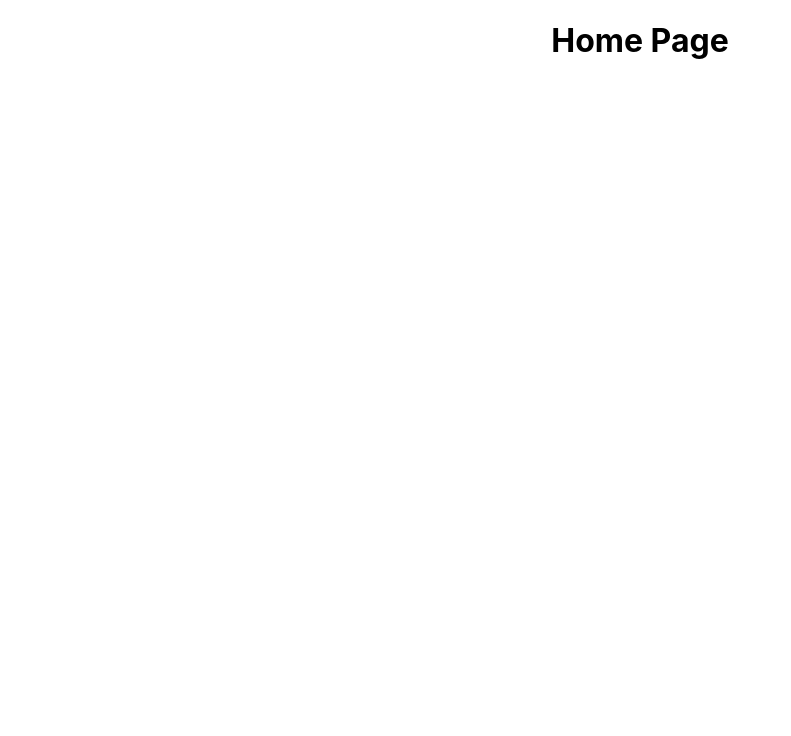
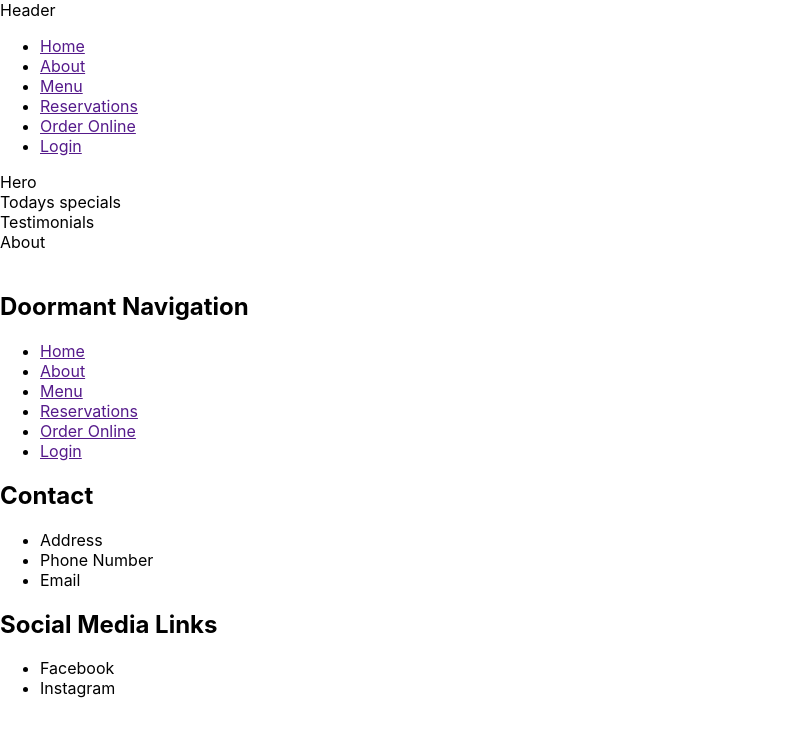
Before and after one commit to T-khalifa01/capstone-project, a React (Create React App) app: page / in a window 1280 px wide. Shown: the top 736 px of the page, without its empty margins (0-791 px from the left). Built offline with nearby package versions, Linux system fonts and the light colour scheme.

Commit message:
added semantics some meta data and ogp. also Header, Nav, Main and Footer components.

```diff
--- a/public/index.html
+++ b/public/index.html
@@ -5,10 +5,15 @@
     <link rel="icon" href="%PUBLIC_URL%/favicon.ico" />
     <meta name="viewport" content="width=device-width, initial-scale=1" />
     <meta name="theme-color" content="#000000" />
-    <meta
-      name="description"
-      content="Web site created using create-react-app"
-    />
+    <meta name="description" content="Cousera Meta front-end Developer Professional certificate Capstone Project; The Little Lemon Restaurant">
+    <meta name="author" content="Khalifa Ahmad">
+    <meta property="og:site_name" content="Little Lemon">
+    <meta property="og:title" content="Home Page">
+    <meta property="og:type" content="website">
+    <meta property="og:local" content="en_us">
+    <meta property="og:image" content="">
+    <meta property="og:description" content="We are a family owned Mediterranean restaurant, focused on traditional recipes served with a modern twist.">
+    <meta property="og:url" content="">
     <link rel="apple-touch-icon" href="%PUBLIC_URL%/logo192.png" />
     <!--
       manifest.json provides metadata used when your web app is installed on a
@@ -24,7 +29,7 @@
       work correctly both with client-side routing and a non-root public URL.
       Learn how to configure a non-root public URL by running `npm run build`.
     -->
-    <title>React App</title>
+    <title>Little Lemon</title>
   </head>
   <body>
     <noscript>You need to enable JavaScript to run this app.</noscript>
--- a/src/App.js
+++ b/src/App.js
@@ -1,10 +1,18 @@
 import './App.css';
+import Header from './components/Header';
+import Nav from './components/Nav';
+import Main from './components/Main';
+import Footer from './components/Footer';
+
 
 function App() {
   return (
-    <div className="App">
-      <h1>Home Page</h1>
-    </div>
+    <>
+      <Header/>
+      <Nav/>
+      <Main/>
+      <Footer/>
+    </>
   );
 }
 
--- /dev/null
+++ b/src/components/Footer.js
@@ -0,0 +1,59 @@
+
+
+function Footer() {
+  return (
+    <footer>
+
+      <section>
+        <img src="" alt=""></img>
+      </section>
+
+      <article>
+        <section>
+          <h2>Doormant Navigation</h2>
+        </section>
+
+        <section>
+          <ul>
+            <li><a href="">Home</a></li>
+            <li><a href="">About</a></li>
+            <li><a href="">Menu</a></li>
+            <li><a href="">Reservations</a></li>
+            <li><a href="">Order Online</a></li>
+            <li><a href="">Login</a></li>
+          </ul>
+        </section>
+      </article>
+
+      <article>
+        <section>
+          <h2>Contact</h2>
+        </section>
+
+        <section>
+          <ul>
+            <li><a>Address</a></li>
+            <li><a>Phone Number</a></li>
+            <li><a>Email</a></li>
+          </ul>
+        </section>
+      </article>
+
+      <article>
+        <section>
+          <h2>Social Media Links</h2>
+        </section>
+
+        <section>
+          <ul>
+            <li><a>Facebook</a></li>
+            <li><a>Instagram</a></li>
+          </ul>
+        </section>
+      </article>
+
+    </footer>
+  )
+}
+
+export default Footer;
--- /dev/null
+++ b/src/components/Header.js
@@ -0,0 +1,9 @@
+
+
+function Header() {
+  return (
+    <header>Header</header>
+  )
+}
+
+export default Header;
--- /dev/null
+++ b/src/components/Main.js
@@ -0,0 +1,14 @@
+
+
+function Main() {
+  return (
+    <main>
+      <section>Hero</section>
+      <section>Todays specials</section>
+      <section>Testimonials</section>
+      <section>About</section>
+    </main>
+  )
+}
+
+export default Main;
--- /dev/null
+++ b/src/components/Nav.js
@@ -0,0 +1,18 @@
+
+
+function Nav() {
+  return (
+    <nav>
+      <ul>
+        <li><a href="">Home</a></li>
+        <li><a href="">About</a></li>
+        <li><a href="">Menu</a></li>
+        <li><a href="">Reservations</a></li>
+        <li><a href="">Order Online</a></li>
+        <li><a href="">Login</a></li>
+      </ul>
+    </nav>
+  )
+}
+
+export default Nav;
```
